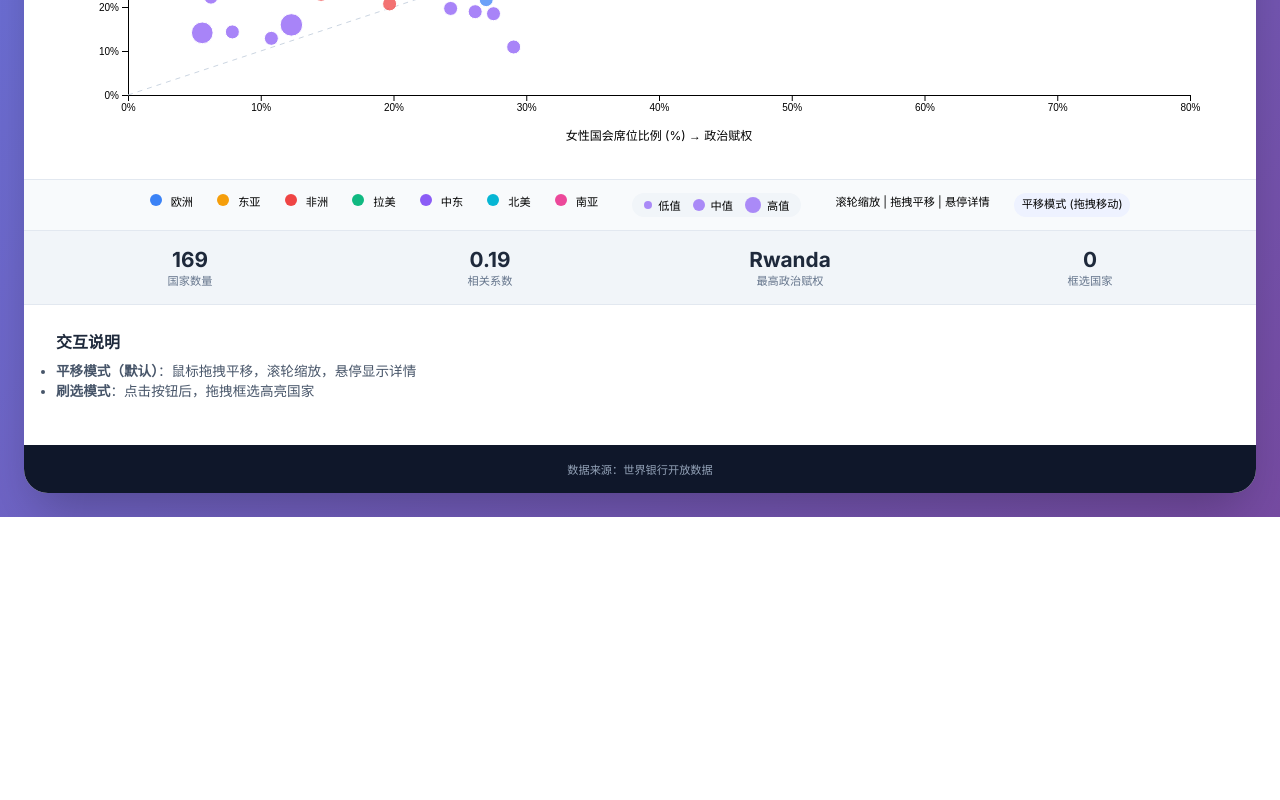
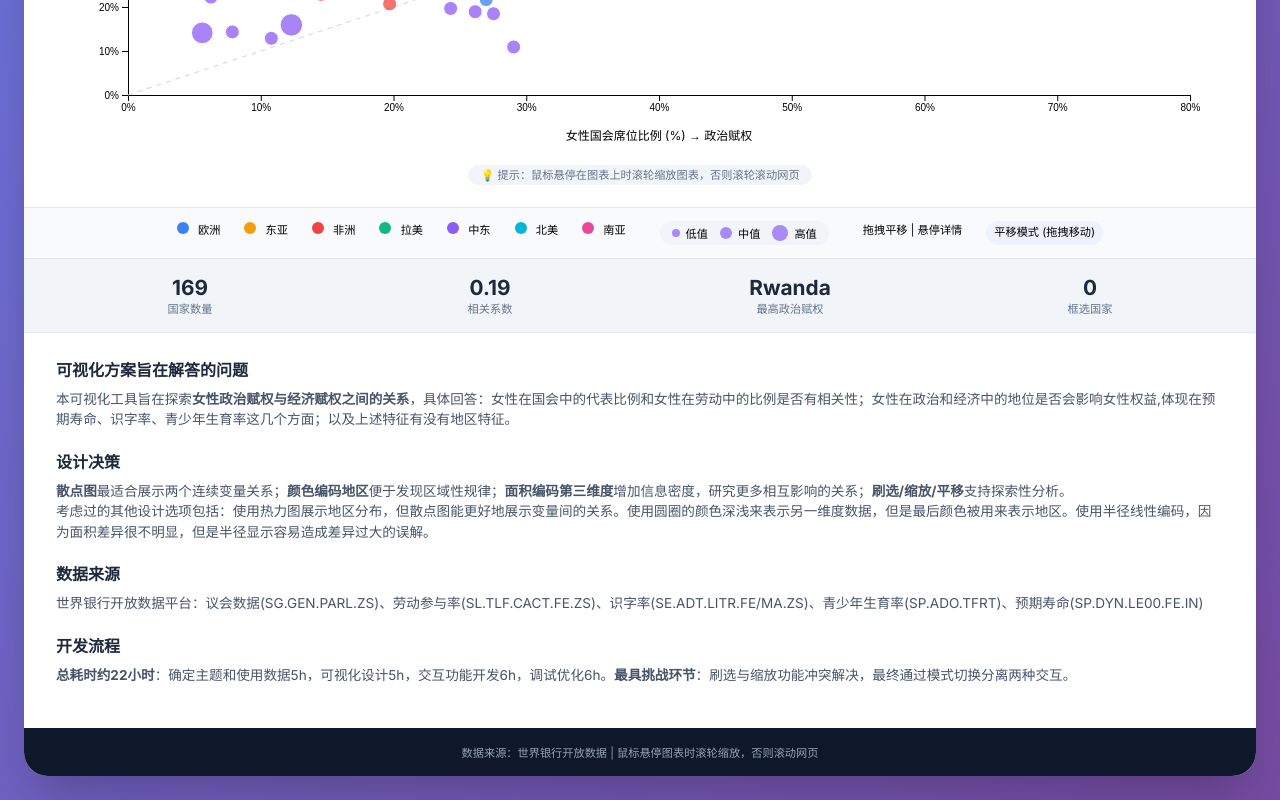
Before and after one commit to guoyufei30/-, a plain HTML site: page index.html in a window 1280 px wide. Shown: the part 864-1664 px from the top of the page. Before the commit the page ends 1381 px from the top, so only its background shows below. Drawn offline with nearby package versions, Linux system fonts and the light colour scheme.

Commit message:
Add files via upload

```diff
--- a/index.html
+++ b/index.html
@@ -26,6 +26,7 @@
         .checkbox-group input { width: 18px; height: 18px; cursor: pointer; margin: 0; }
         .status-bar { padding: 0.75rem 1.5rem; background: #eef2ff; font-size: 0.8rem; color: #1e40af; border-bottom: 1px solid #e2e8f0; text-align: center; }
         .vis-container { padding: 1.5rem; min-height: 550px; }
+        .chart-hint { text-align: center; font-size: 0.7rem; color: #64748b; margin-top: 0.5rem; padding: 0.25rem; background: #f8fafc; border-radius: 0.5rem; display: inline-block; width: auto; }
         svg { display: block; width: 100%; background: #ffffff; border-radius: 0.75rem; cursor: grab; }
         svg:active { cursor: grabbing; }
         .tooltip { position: absolute; background: rgba(0,0,0,0.85); backdrop-filter: blur(8px); color: white; padding: 10px 14px; border-radius: 10px; font-size: 0.75rem; pointer-events: none; z-index: 100; max-width: 300px; line-height: 1.5; }
@@ -103,7 +104,14 @@
         <button id="resetBtn">重置视图</button>
     </div>
 
-    <div class="vis-container"><div id="scatterplot"></div></div>
+    <div class="vis-container">
+        <div id="scatterplot"></div>
+        <div style="text-align: center; margin-top: 0.5rem;">
+            <span style="font-size: 0.7rem; color: #64748b; background: #f1f5f9; padding: 0.2rem 0.8rem; border-radius: 20px;">
+                💡 提示：鼠标悬停在图表上时滚轮缩放图表，否则滚轮滚动网页
+            </span>
+        </div>
+    </div>
 
     <div class="legend">
         <span><span class="legend-color" style="background: #3b82f6;"></span> 欧洲</span>
@@ -121,7 +129,7 @@
         <div class="legend-size-group" id="uniformLegend" style="display:none;">
             <span class="legend-size-item"><span class="legend-circle circle-uniform"></span>统一大小</span>
         </div>
-        <span>滚轮缩放 | 拖拽平移 | 悬停详情</span>
+        <span>拖拽平移 | 悬停详情</span>
         <span id="modeIndicator" style="background:#f1f5f9; padding:2px 8px; border-radius:16px;">平移模式</span>
     </div>
 
@@ -134,14 +142,24 @@
 
     <div class="documentation">
         <div class="doc-section">
-            <h3>交互说明</h3>
-            <ul>
-                <li><strong>平移模式（默认）</strong>：鼠标拖拽平移，滚轮缩放，悬停显示详情</li>
-                <li><strong>刷选模式</strong>：点击按钮后，拖拽框选高亮国家</li>
-            </ul>
+            <h3>可视化方案旨在解答的问题</h3>
+            <p>本可视化工具旨在探索<strong>女性政治赋权与经济赋权之间的关系</strong>，具体回答：女性在国会中的代表比例和女性在劳动中的比例是否有相关性；女性在政治和经济中的地位是否会影响女性权益,体现在预期寿命、识字率、青少年生育率这几个方面；以及上述特征有没有地区特征。</p>
+        </div>
+        <div class="doc-section">
+            <h3>设计决策</h3>
+            <p><strong>散点图</strong>最适合展示两个连续变量关系；<strong>颜色编码地区</strong>便于发现区域性规律；<strong>面积编码第三维度</strong>增加信息密度，研究更多相互影响的关系；<strong>刷选/缩放/平移</strong>支持探索性分析。</p>
+            <p>考虑过的其他设计选项包括：使用热力图展示地区分布，但散点图能更好地展示变量间的关系。使用圆圈的颜色深浅来表示另一维度数据，但是最后颜色被用来表示地区。使用半径线性编码，因为面积差异很不明显，但是半径显示容易造成差异过大的误解。</p>
+        </div>
+        <div class="doc-section">
+            <h3>数据来源</h3>
+            <p>世界银行开放数据平台：议会数据(SG.GEN.PARL.ZS)、劳动参与率(SL.TLF.CACT.FE.ZS)、识字率(SE.ADT.LITR.FE/MA.ZS)、青少年生育率(SP.ADO.TFRT)、预期寿命(SP.DYN.LE00.FE.IN)</p>
+        </div>
+        <div class="doc-section">
+            <h3>开发流程</h3>
+            <p><strong>总耗时约22小时</strong>：确定主题和使用数据5h，可视化设计5h，交互功能开发6h，调试优化6h。<strong>最具挑战环节</strong>：刷选与缩放功能冲突解决，最终通过模式切换分离两种交互。</p>
         </div>
     </div>
-    <footer>数据来源：世界银行开放数据</footer>
+    <footer>数据来源：世界银行开放数据 | 鼠标悬停图表时滚轮缩放，否则滚动网页</footer>
 </div>
 
 <script>
@@ -385,11 +403,22 @@
 
     function setupZoom() {
         if (zoomBehavior) return;
+
+        let isHoveringChart = false;
+
+        svg.on("mouseenter", () => { isHoveringChart = true; })
+           .on("mouseleave", () => { isHoveringChart = false; });
+
         zoomBehavior = d3.zoom()
             .scaleExtent([0.5, 5])
-            .filter(e => !(brushMode && e.type === 'mousedown' && e.button === 0))
-            .on("zoom", e => {
+            .filter(function(event) {
+                if (brushMode && event.type === 'mousedown' && event.button === 0) return false;
+                if (event.type === 'wheel') return isHoveringChart;
+                return true;
+            })
+            .on("zoom", (e) => {
                 if (brushMode && e.sourceEvent?.type === 'mousedown') return;
+                if (!isHoveringChart && e.sourceEvent?.type === 'wheel') return;
                 currentTransform = e.transform;
                 g.attr("transform", `translate(${currentTransform.x},${currentTransform.y})scale(${currentTransform.k})`);
                 selectedCountries.clear();
```
